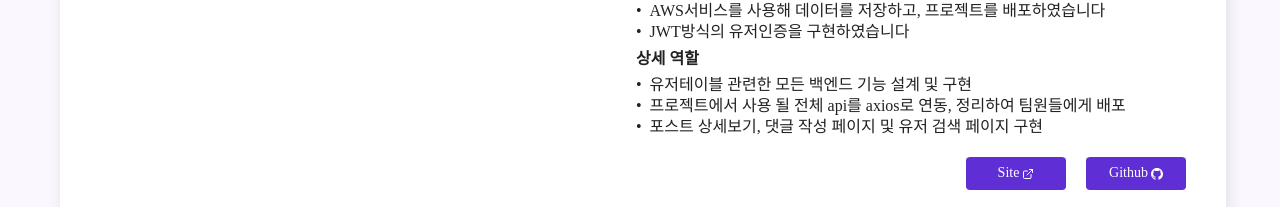
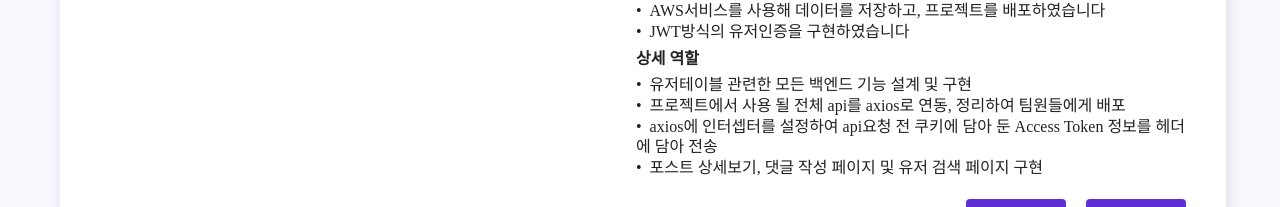
Before and after one commit to tmdgp0212/portfolio, a React (Vite) app: page /works in a window 1280 px wide. Shown: the part 1875-2082 px from the top of the page. Built offline with nearby package versions, Linux system fonts and the light colour scheme; a web font is replaced by a local one.

Commit message:
feat: ts move to language

```diff
--- a/src/components/Intro.jsx
+++ b/src/components/Intro.jsx
@@ -71,11 +71,13 @@ function Intro() {
               <div className="profile__item">
                 <span className="info__title">📖Language</span>
                 <div className="info__body list-container">
-                  {["HTML", "CSS", "JavaScript"].map((lang, idx) => (
-                    <span className="gray-box" key={idx}>
-                      {lang}
-                    </span>
-                  ))}
+                  {["HTML", "CSS", "JavaScript", "TypeScript"].map(
+                    (lang, idx) => (
+                      <span className="gray-box" key={idx}>
+                        {lang}
+                      </span>
+                    )
+                  )}
                 </div>
               </div>
               <div className="profile__item">
@@ -84,7 +86,6 @@ function Intro() {
                   {[
                     "React",
                     "jQuery",
-                    "TypeScript",
                     "Next.js",
                     "redux",
                     "axios",
--- a/src/components/Projects.jsx
+++ b/src/components/Projects.jsx
@@ -102,6 +102,10 @@ function Projects() {
               <li>
                 프로젝트에서 사용 될 전체 api를 axios로 연동, 정리하여
                 팀원들에게 배포
+              </li>
+              <li>
+                axios에 인터셉터를 설정하여 api요청 전 쿠키에 담아 둔 Access
+                Token 정보를 헤더에 담아 전송
               </li>
               <li>
                 포스트 상세보기, 댓글 작성 페이지 및 유저 검색 페이지 구현
```
